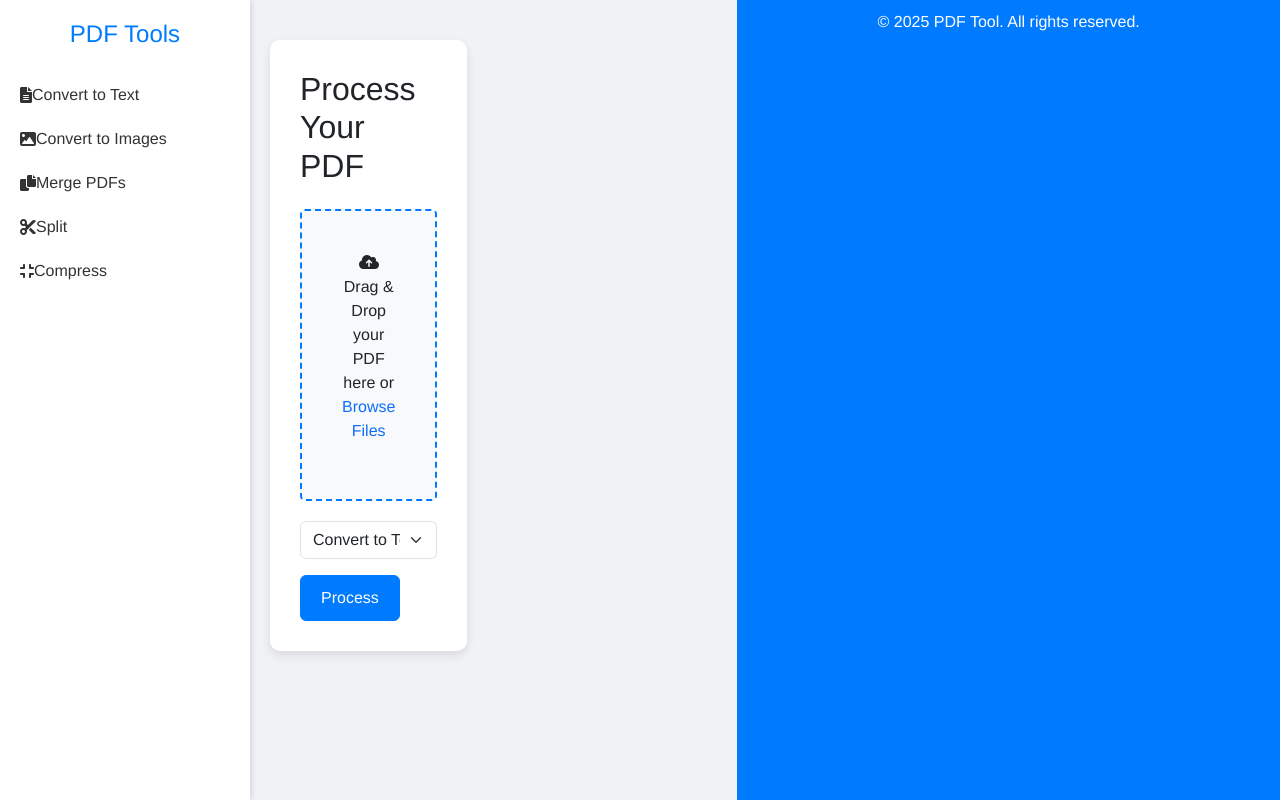
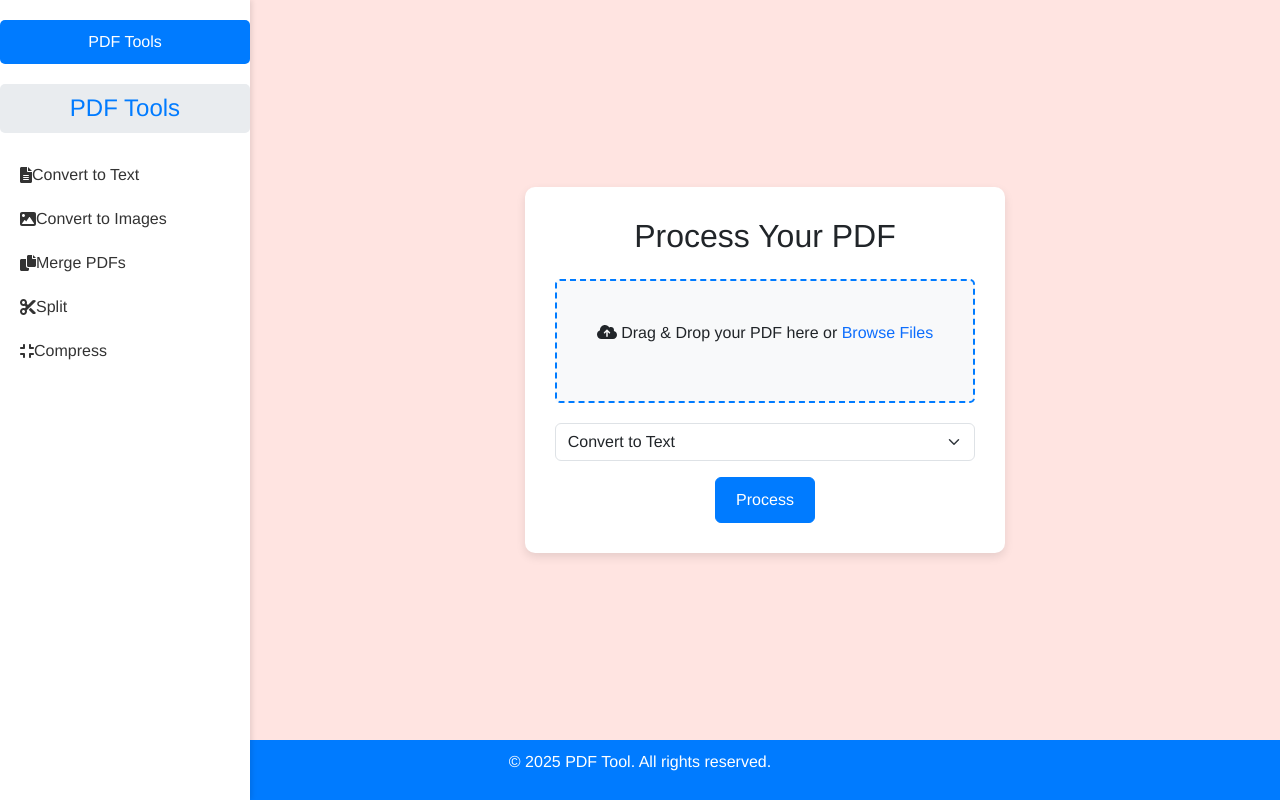
Before and after one commit to AbdurDev-cloud/pdf-tool, a Flask app: page / in a window 1280 px wide. Run offline with Flask 3, Linux system fonts and the light colour scheme.

Commit message:
Moved footer to bottom, added PDF Tools button, highlighted title, centered content, and set light peach background

```diff
--- a/templates/index.html
+++ b/templates/index.html
@@ -8,10 +8,12 @@
     <link href="https://cdnjs.cloudflare.com/ajax/libs/font-awesome/6.0.0-beta3/css/all.min.css" rel="stylesheet">
     <style>
         body {
-            background-color: #f0f2f5;
+            background-color: #ffe4e1; /* Light peach color */
             min-height: 100vh;
             display: flex;
+            flex-direction: column;
             font-family: 'Helvetica', sans-serif;
+            margin: 0;
         }
         .sidebar {
             width: 250px;
@@ -21,6 +23,26 @@
             height: 100vh;
             position: fixed;
             top: 0;
+        }
+        .sidebar .pdf-tools-btn {
+            background-color: #007bff;
+            color: white;
+            padding: 10px 20px;
+            text-align: center;
+            text-decoration: none;
+            display: block;
+            margin-bottom: 20px;
+            border-radius: 5px;
+        }
+        .sidebar .pdf-tools-btn:hover {
+            background-color: #0056b3;
+        }
+        .sidebar .pdf-tools-box {
+            background-color: #e9ecef;
+            padding: 10px;
+            border-radius: 5px;
+            text-align: center;
+            margin-bottom: 20px;
         }
         .sidebar .nav-link {
             color: #333;
@@ -39,6 +61,9 @@
             margin-left: 250px;
             padding: 40px 20px;
             flex: 1;
+            display: flex;
+            justify-content: center;
+            align-items: center;
         }
         .pdf-container {
             background: white;
@@ -46,6 +71,7 @@
             border-radius: 10px;
             box-shadow: 0 4px 10px rgba(0,0,0,0.1);
             max-width: 700px;
+            text-align: center;
         }
         .drag-area {
             border: 2px dashed #007bff;
@@ -79,7 +105,7 @@
             padding: 10px 0;
             text-align: center;
             width: 100%;
-            margin-left: 250px;
+            margin-left: 0; /* Removed to position at bottom */
         }
         .alert {
             margin-top: 20px;
@@ -89,7 +115,10 @@
 </head>
 <body>
     <div class="sidebar">
-        <h4 class="text-center mb-4" style="color: #007bff;">PDF Tools</h4>
+        <a href="/" class="pdf-tools-btn">PDF Tools</a>
+        <div class="pdf-tools-box">
+            <h4 style="color: #007bff; margin: 0;">PDF Tools</h4>
+        </div>
         <ul class="nav flex-column">
             <li class="nav-item">
                 <a class="nav-link" data-operation="text"><i class="fas fa-file-alt"></i> Convert to Text</a>
```
